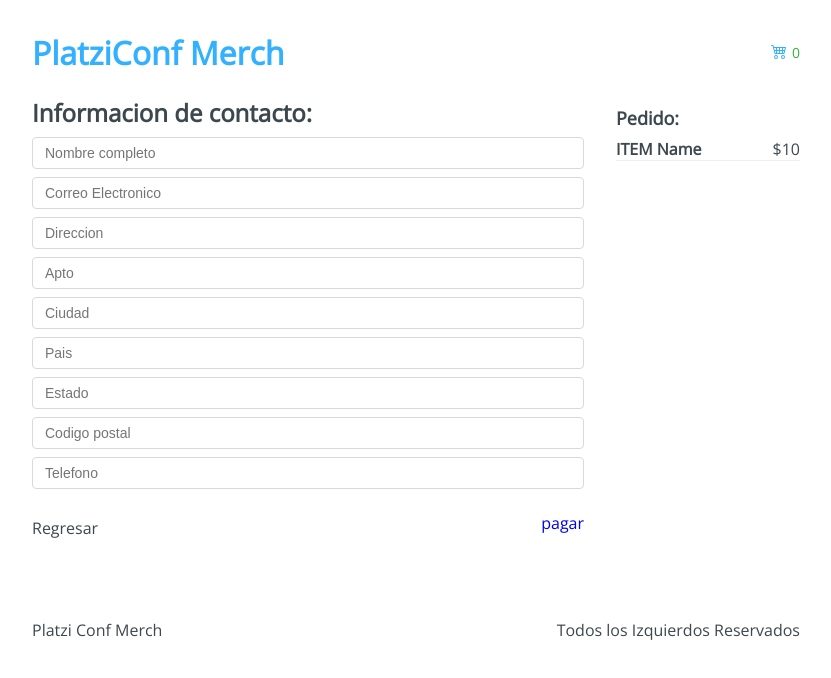
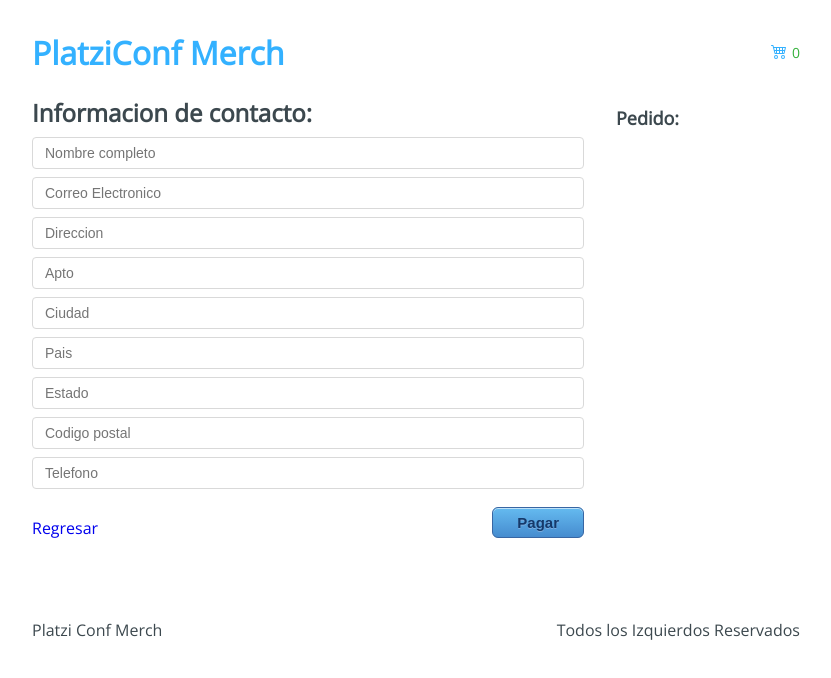
Before and after one commit to Ivan6801/platzi-conf-merch, a React app: page /checkout/information in a window 1280 px wide. Shown: the top 678 px of the page, without its empty margins (224-1055 px from the left). Built offline with nearby package versions, Linux system fonts and the light colour scheme.

Commit message:
useRef en la pagina de checkout

```diff
--- a/src/components/Products.jsx
+++ b/src/components/Products.jsx
@@ -7,8 +7,7 @@
 export default function Products() {
   const [search, setSearch] = useState('');
   const searchInput = useRef(null);
-  const { state, addToCart } = useContext(AppContext);
-  const { products } = state;
+  const { state: { products }, addToCart } = useContext(AppContext);
 
   const handleAddToCart = product => () => {
     addToCart(product)
--- a/src/containers/Checkout.jsx
+++ b/src/containers/Checkout.jsx
@@ -23,7 +23,7 @@
       <div className="Checkout-content">
         {cart.length > 0 ? <h3>Lista de pedidos:</h3> : <h3>Sin pedidos...</h3>}
         {cart.map((item) => (
-          <div className="Checkout-item">
+          <div key={item.id} className="Checkout-item">
             <div className="Checkout-element">
               <h4>{item.title}</h4>
               <span>$ {item.price}</span>
--- a/src/containers/Information.jsx
+++ b/src/containers/Information.jsx
@@ -1,8 +1,34 @@
-import React from 'react';
+import React, { useRef, useContext } from 'react';
 import { Link } from 'react-router-dom';
+import AppContext from '../contexts/AppContext';
 import '../styles/components/Information.scss';
 
 export default function Information() {
+  const {
+    state: { cart },
+    addToBuyer,
+  } = useContext(AppContext);
+
+  const form = useRef(null);
+
+  const handleSubmit = () => {
+    const formData = new FormData(form.current);
+    const buyer = {
+      name: formData.get('name'),
+      email: formData.get('email'),
+      address: formData.get('address'),
+      apto: formData.get('apto'),
+      city: formData.get('city'),
+      country: formData.get('country'),
+      state: formData.get('state'),
+      cp: formData.get('cp'),
+      phone: formData.get('phone'),
+    };
+    addToBuyer(buyer);
+    console.log(buyer);
+  };
+
+
   return (
     <div className="Information">
       <div className="Information-content">
@@ -10,7 +36,7 @@
           <h2>Informacion de contacto:</h2>
         </div>
         <div className="Information-form">
-          <form action="">
+          <form ref={form}>
             <input type="text" placeholder="Nombre completo" name="name" />
             <input type="text" placeholder="Correo Electronico" name="email" />
             <input type="text" placeholder="Direccion" name="address" />
@@ -23,20 +49,26 @@
           </form>
         </div>
         <div className="Information-buttons">
-          <div className="Information-back">Regresar</div>
+          <div className="Information-back">
+            <Link to="/checkout">Regresar</Link>
+          </div>
           <div className="Information-next">
-            <Link to="/checkout/payment">pagar</Link>
+            <button type="button" onClick={handleSubmit}>
+              Pagar
+            </button>
           </div>
         </div>
       </div>
       <div className="Information-sidebar">
         <h3>Pedido:</h3>
-        <div className="Information-item">
-          <div className="Information-element">
-            <h4>ITEM Name</h4>
-            <span>$10</span>
+        {cart.map((item) => (
+          <div className="Information-item" key={item.title}>
+            <div className="Information-element">
+              <h4>{item.title}</h4>
+              <span>${item.price}</span>
+            </div>
           </div>
-        </div>
+        ))}
       </div>
     </div>
   );
--- a/src/hooks/useInitialState.js
+++ b/src/hooks/useInitialState.js
@@ -10,14 +10,22 @@
       cart: [...state.cart, paylad],
     });
   };
+
   const removeFromCart = (paylad) => {
     setState({
       ...state,
-      cart: state.cart.filter((items) => items.id === paylad.id),
+      cart: state.cart.filter((items) => items.id !== paylad.id),
     });
   };
 
+  const addToBuyer = (payload) => {
+    setState({
+      ...state,
+      buyer: [...state.buyer, payload],
+    });
+  };
   return {
+    addToBuyer,
     addToCart,
     removeFromCart,
     state,
```
Also changed, not shown: package.json (+6 -1 lines), src/utils/format.js (added), 1 other file (tests, documents, lock files or other folders).
